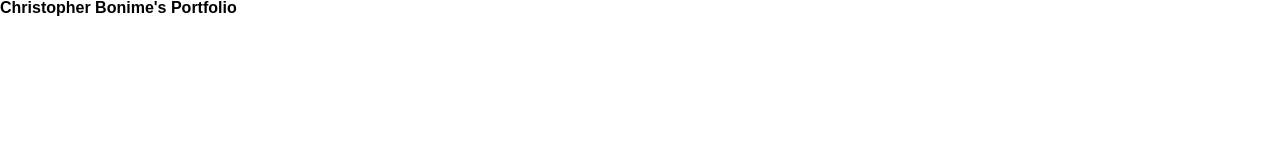
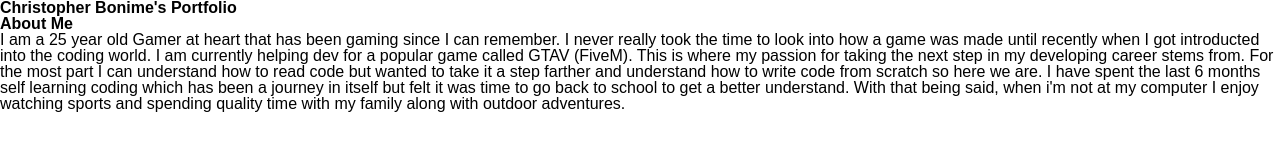
Before and after one commit to Cujion/my-portfolio, a plain HTML site: page index.html in a window 1280 px wide. Drawn offline with Linux system fonts and the light colour scheme.

Commit message:
added about me section with paragraph

```diff
--- a/index.html
+++ b/index.html
@@ -12,7 +12,25 @@
     <header>
         <h1>Christopher Bonime's Portfolio</h1>
     </header>
-    <main></main>
+    <main>
+        <section id="aboutme">
+            <header>
+                <h2>About Me</h2>
+            </header>
+            <p>
+                I am a 25 year old Gamer at heart that has been gaming since I can remember. I never really took the time to look into how a game was made until recently when I got introducted into the coding world.
+                I am currently helping dev for a popular game called GTAV (FiveM). This is where my passion for taking the next step in my developing career stems from. For the most part I can understand how to read
+                code but wanted to take it a step farther and understand how to write code from scratch so here we are. I have spent the last 6 months self learning coding which has been a journey in itself but felt
+                it was time to go back to school to get a better understand. With that being said, when i'm not at my computer I enjoy watching sports and spending quality time with my family along with outdoor adventures.
+            </p>
+        </section>
+        <section id="mywork">
+
+        </section>
+        <section id="contactme">
+
+        </section>
+    </main>
     <footer></footer>
 </body>
 </html>
```
